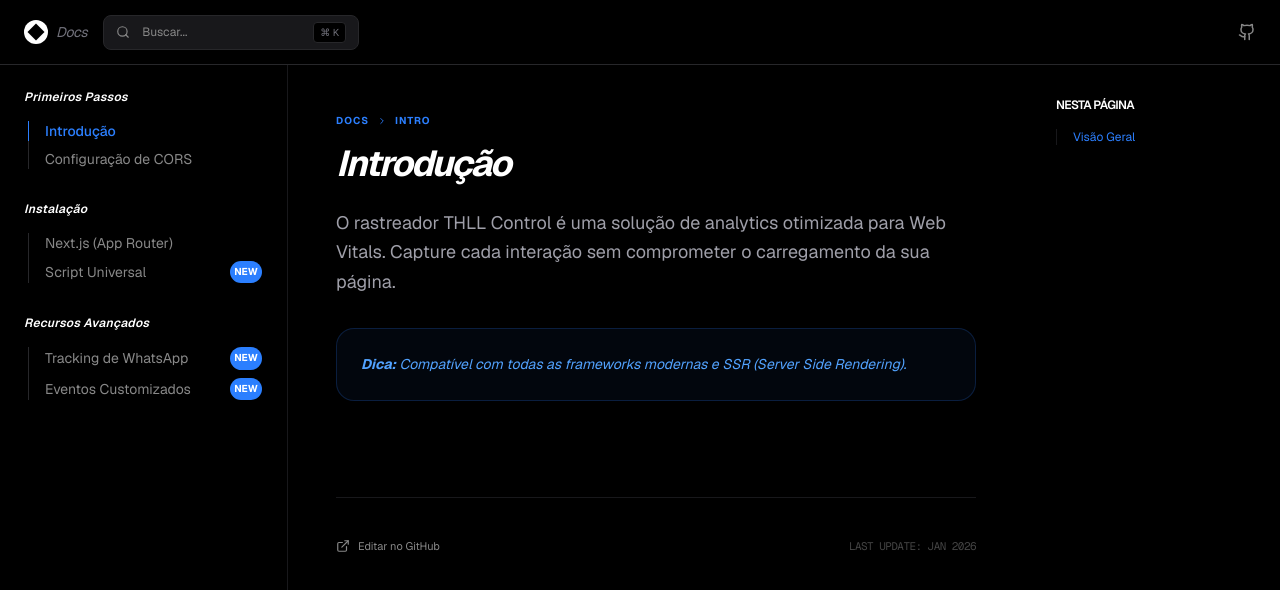
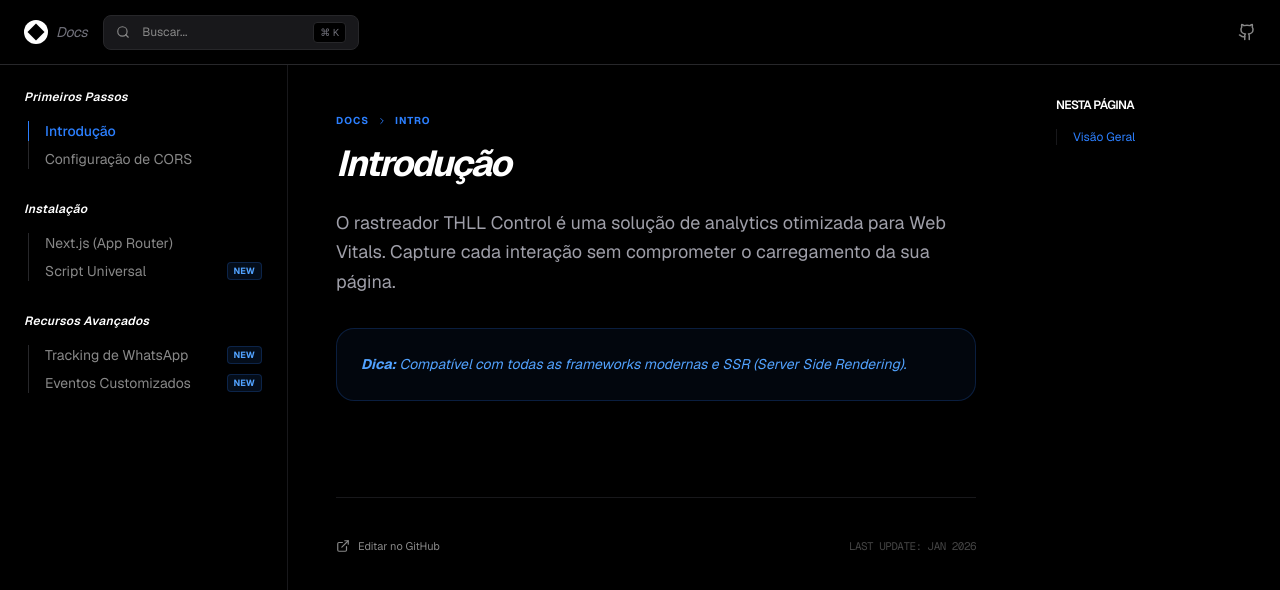
Before and after one commit to tiagohll/tiagohll-control, a Next.js app: page /docs in a window 1280 px wide. Shown: the top 590 px of the page. Built offline with nearby package versions, Linux system fonts and the light colour scheme.

Commit message:
fix: correcao visual na badge de novidade das docs

```diff
--- a/src/app/docs/page.tsx
+++ b/src/app/docs/page.tsx
@@ -262,13 +262,18 @@
                                                         : "border-transparent hover:border-zinc-500 hover:text-white flex w-full items-center justify-between"
                                                 }`}
                                             >
-                                                {item.label}
+                                                <span>
+                                                    {
+                                                        item.label
+                                                    }
+                                                </span>
+
                                                 {item.new &&
                                                     item.id !=
                                                         currentSection && (
-                                                        <div className="p-1 flex items-center justify-center bg-blue-500 rounded-xl text-white w-fit text-[10px] font-bold ml-3">
+                                                        <span className="px-1.5 py-0.5 bg-blue-500/10 text-blue-400 border border-blue-500/20 rounded text-[9px] font-bold ml-2">
                                                             NEW
-                                                        </div>
+                                                        </span>
                                                     )}
                                             </li>
                                         )
@@ -398,12 +403,14 @@
             text: "Monitore cliques em botões de WhatsApp.",
             code: `window.thll.track('whatsapp_conversion');`,
             filename: "Conversion.js",
+            info: "Este recurso esta em beta e pode ser alterado sem aviso prévio.",
         },
         custom: {
             title: "Eventos Customizados",
             text: "Envie dados personalizados como valores de venda ou nomes de leads.",
             code: `window.thll.track('purchase', { value: 97.00, currency: 'BRL' });`,
             filename: "Checkout.js",
+            info: "Este recurso esta em beta e pode ser alterado sem aviso prévio.",
         },
     };
 
```
